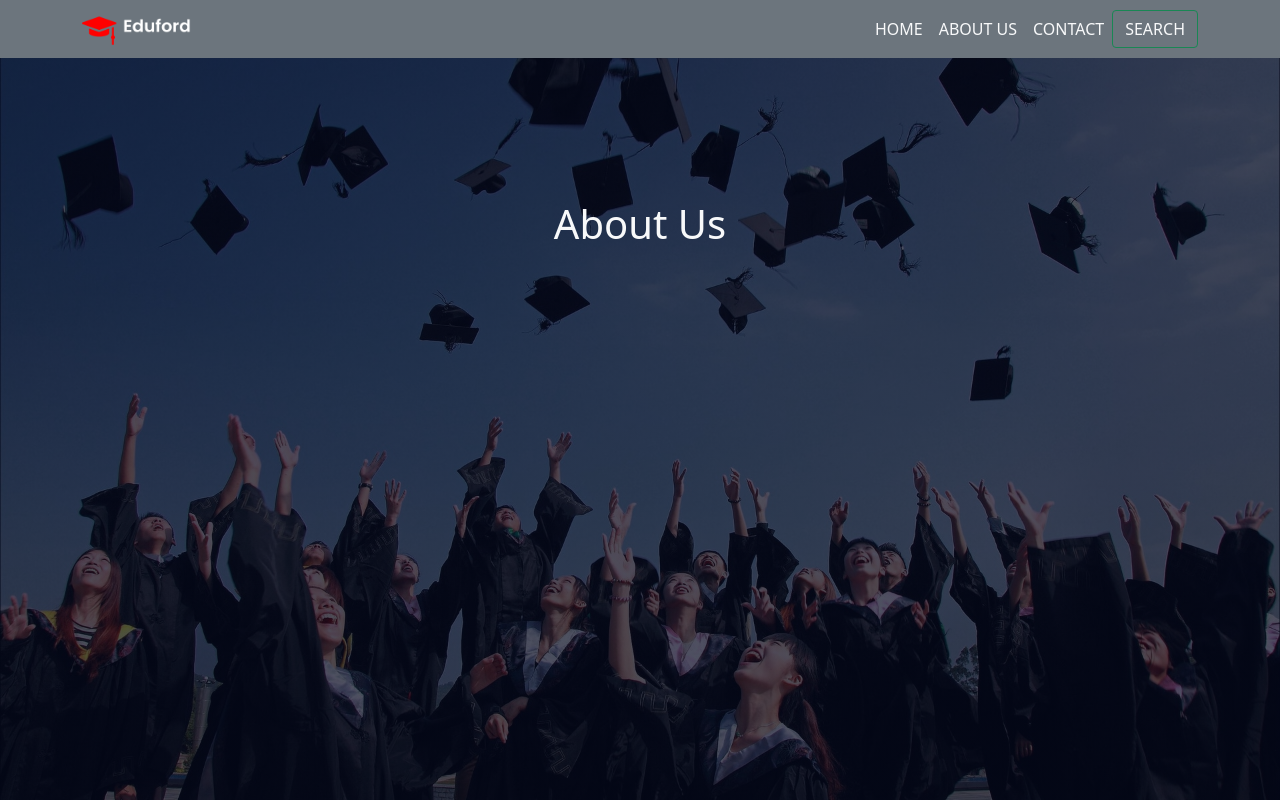
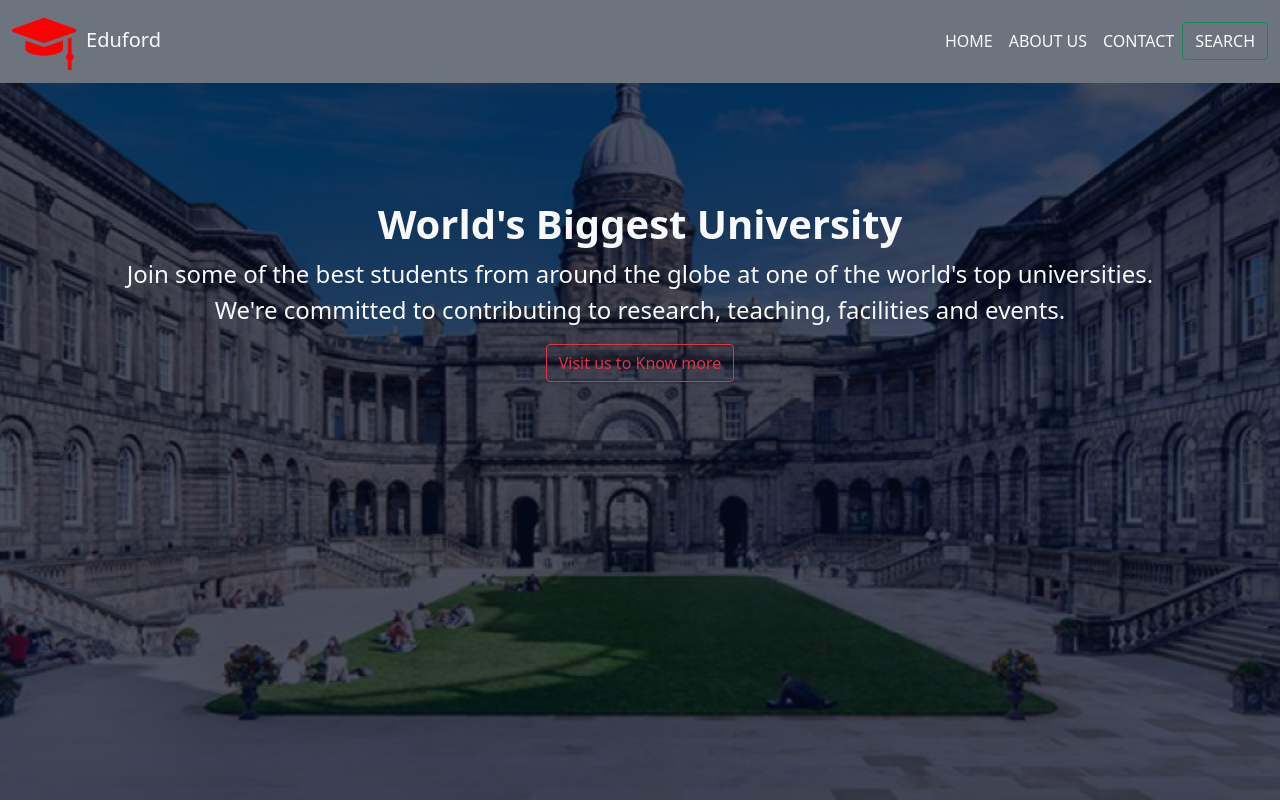
Before and after one commit to Masterprecie/stage-6-task, a plain HTML site: page about.html in a window 1280 px wide. Shown: the top 802 px of the page. Drawn offline with nearby package versions, Linux system fonts and the light colour scheme.

Commit message:
modified

```diff
--- a/about.html
+++ b/about.html
@@ -18,8 +18,8 @@
     <div id="hero-section">
         <section id="header" >
             <nav class="navbar fixed-top navbar-expand-lg navbar-light bg-secondary">
-                <div class="container">
-                    <a class="navbar-brand text-primary "   href="#"><img src="img/logo.png" alt="University logo" class="img-fluid"></a>
+                <div class="container-fluid">
+                    <a class="navbar-brand text-light" href="index.html"><img src="img/uni-logo.png" alt="University logo"> Eduford</a>
                     <button class="navbar-toggler" type="button" data-bs-toggle="collapse"
                         data-bs-target="#navbarSupportedContent" aria-controls="navbarSupportedContent"
                         aria-expanded="false" aria-label="Toggle navigation">
@@ -41,8 +41,14 @@
                     </div>
                 </div>
             </nav>
-            <div class="about">
-                <h1 class="text-light text-center py-5 about-text">About Us</h1>
+
+            <div class="text-box text-center landin text-light">
+                <h1 class="fw-bold">World's Biggest University</h1>
+                <p class="fs-4">
+                    Join some of the best students from around the globe at one of the world's top universities. <br>
+                    We're committed to contributing to research, teaching, facilities and events.
+                </p>
+                <a href="#" class="btn btn-outline-danger" role="button" data-bs-toggle="button">Visit us to Know more</a>
             </div>
         </section>
         <section id="largest-uni">
```
Also changed, not shown: contact.html (+10 -4 lines).
